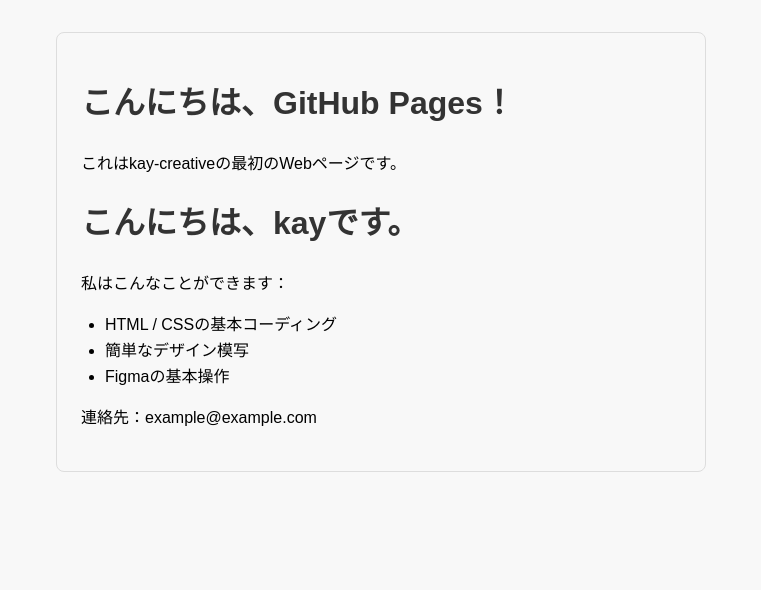
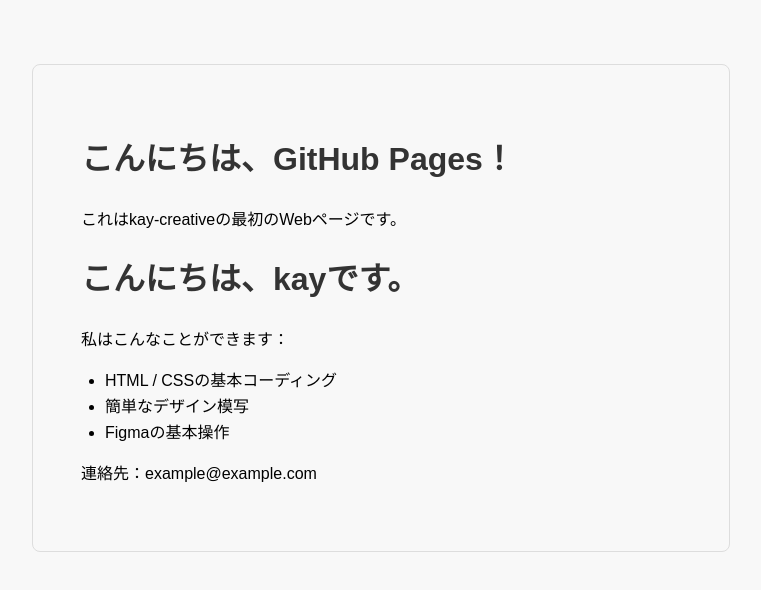
Before and after one commit to kay-creative/kay-creative.github.io, a plain HTML site: page index.html in a window 1280 px wide. Shown: the whole page, without its empty margins (259-1020 px from the left). Drawn offline with Linux system fonts and the light colour scheme.

Commit message:
Add files via upload

```diff
--- a/style.css
+++ b/style.css
@@ -3,8 +3,8 @@ body {
     background-color: #f8f8f8;
     font-family: sans-serif;
     max-width: 600px;
-    margin: 2em auto;
-    padding: 1.5em;
+    margin: 4em auto;
+    padding: 3em;
     border: 1px solid #ddd;
     border-radius: 8px;
     line-height: 1.6;
```
